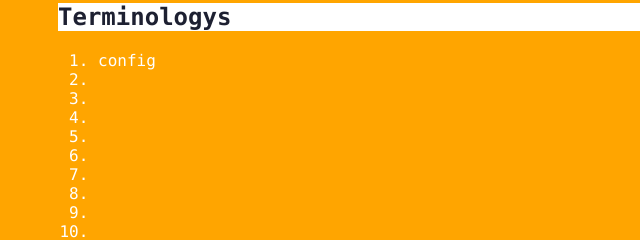
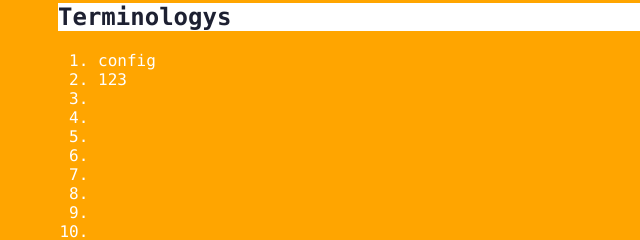
Before and after one commit to cangjiebb/git_learning, a plain HTML site: page index.html in a window 1280 px wide. Both pictures are taken after a click on the element "Terminologys". Shown: the part 242-482 px from the top of the page, 0-640 px from the left. Drawn offline with Linux system fonts and the light colour scheme.

Commit message:
modifiy index

```diff
--- a/index.html
+++ b/index.html
@@ -15,7 +15,7 @@
             <div class="panel">
                 <ol>
                     <li>config</li>
-                    <li></li>
+                    <li>123</li>
                     <li></li>
                     <li></li>
                     <li></li>
```
